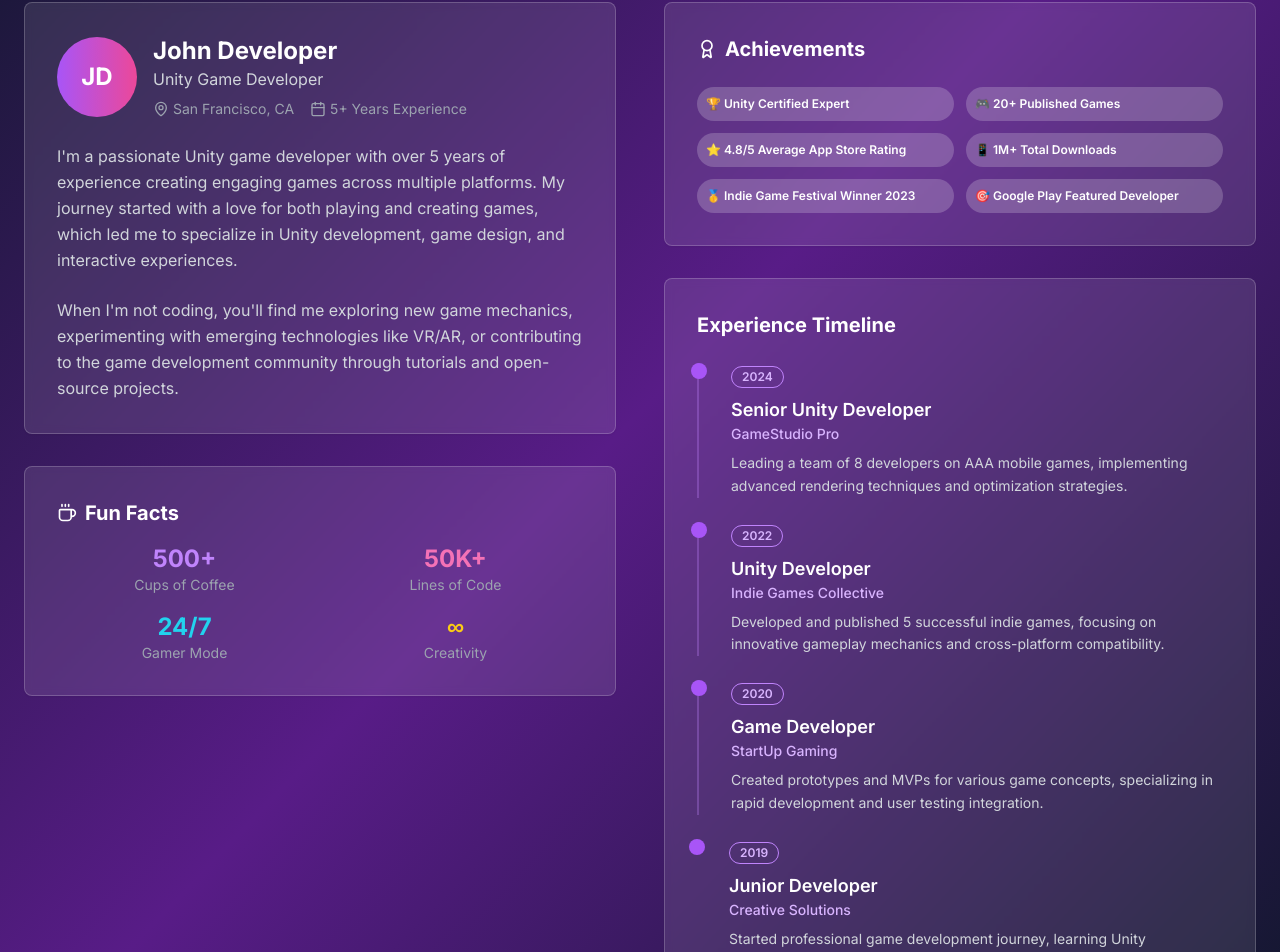
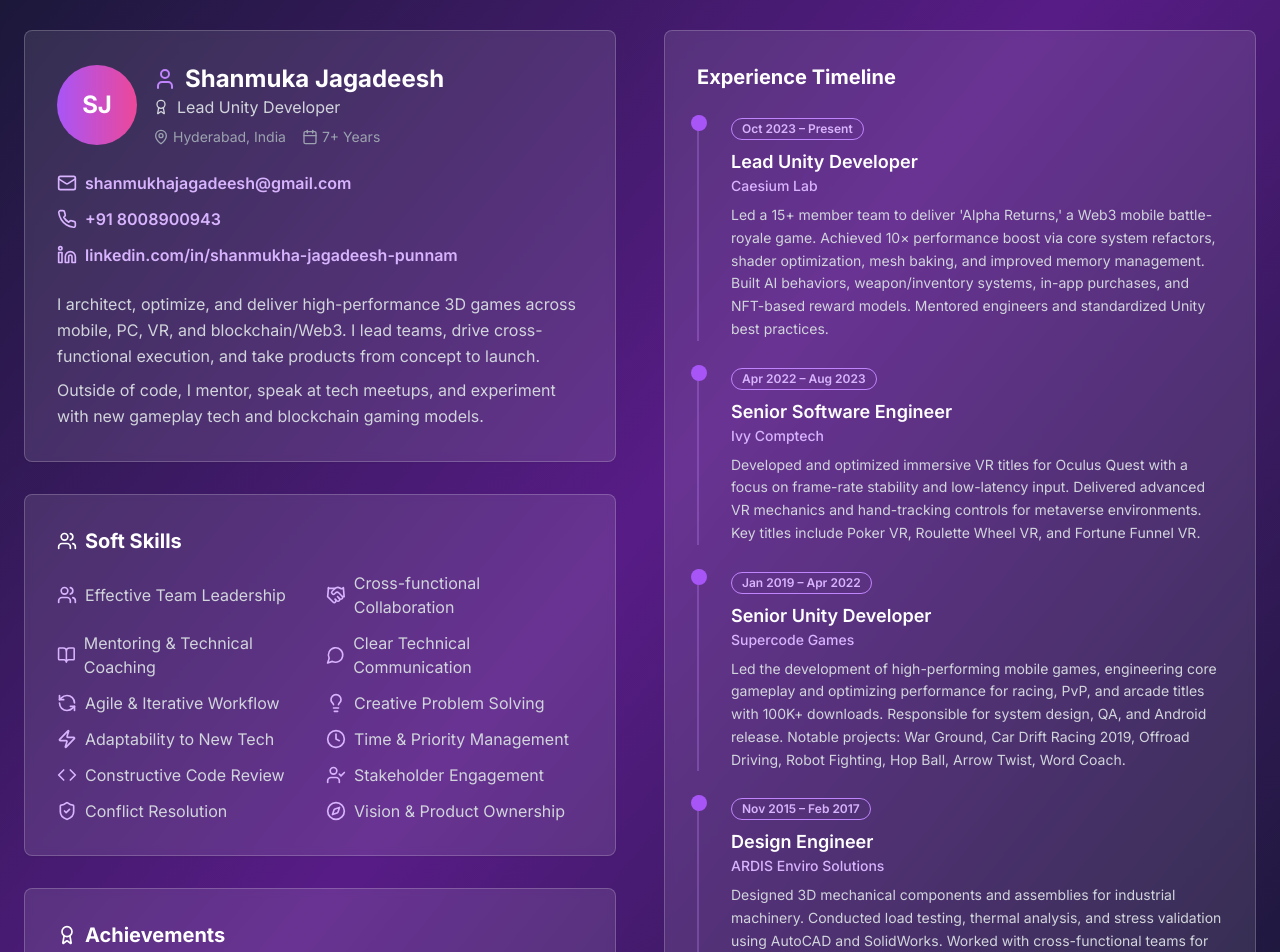
Before and after one commit to shanmukhPunnam/portfolio, a React (Vite) app: page / in a window 1280 px wide. Shown: the part 3836-4788 px from the top of the page. Built offline with nearby package versions, Linux system fonts and the light colour scheme.

Commit message:
updated about detailes

```diff
--- a/src/components/About.tsx
+++ b/src/components/About.tsx
@@ -1,44 +1,119 @@
-
 import React from 'react';
 import { Card, CardContent } from "@/components/ui/card";
 import { Badge } from "@/components/ui/badge";
-import { Calendar, MapPin, Award, Coffee } from "lucide-react";
+import {
+  Calendar,
+  MapPin,
+  Award,
+  Coffee,
+  Mail,
+  Phone,
+  User,
+  Linkedin,
+  Code,
+  Users,
+  GaugeCircle,
+  Headset,
+  Smartphone,
+  Link2,
+  Globe,
+  BookOpen,
+  MessageCircle,
+  RefreshCcw,
+  Lightbulb,
+  Zap,
+  Clock,
+  Handshake,
+  UserCheck,
+  ShieldCheck,
+  Compass,
+} from "lucide-react";
 
 const About = () => {
   const timeline = [
     {
-      year: "2024",
-      title: "Senior Unity Developer",
-      company: "GameStudio Pro",
-      description: "Leading a team of 8 developers on AAA mobile games, implementing advanced rendering techniques and optimization strategies."
+      year: "Oct 2023 – Present",
+      title: "Lead Unity Developer",
+      company: "Caesium Lab",
+      description:
+        "Led a 15+ member team to deliver 'Alpha Returns,' a Web3 mobile battle-royale game. Achieved 10× performance boost via core system refactors, shader optimization, mesh baking, and improved memory management. Built AI behaviors, weapon/inventory systems, in-app purchases, and NFT-based reward models. Mentored engineers and standardized Unity best practices.",
     },
     {
-      year: "2022",
-      title: "Unity Developer",
-      company: "Indie Games Collective",
-      description: "Developed and published 5 successful indie games, focusing on innovative gameplay mechanics and cross-platform compatibility."
+      year: "Apr 2022 – Aug 2023",
+      title: "Senior Software Engineer",
+      company: "Ivy Comptech",
+      description:
+        "Developed and optimized immersive VR titles for Oculus Quest with a focus on frame-rate stability and low-latency input. Delivered advanced VR mechanics and hand-tracking controls for metaverse environments. Key titles include Poker VR, Roulette Wheel VR, and Fortune Funnel VR.",
     },
     {
-      year: "2020",
-      title: "Game Developer",
-      company: "StartUp Gaming",
-      description: "Created prototypes and MVPs for various game concepts, specializing in rapid development and user testing integration."
+      year: "Jan 2019 – Apr 2022",
+      title: "Senior Unity Developer",
+      company: "Supercode Games",
+      description:
+        "Led the development of high-performing mobile games, engineering core gameplay and optimizing performance for racing, PvP, and arcade titles with 100K+ downloads. Responsible for system design, QA, and Android release. Notable projects: War Ground, Car Drift Racing 2019, Offroad Driving, Robot Fighting, Hop Ball, Arrow Twist, Word Coach.",
     },
     {
-      year: "2019",
-      title: "Junior Developer",
-      company: "Creative Solutions",
-      description: "Started professional game development journey, learning Unity fundamentals and contributing to educational games."
-    }
+      year: "Nov 2015 – Feb 2017",
+      title: "Design Engineer",
+      company: "ARDIS Enviro Solutions",
+      description:
+        "Designed 3D mechanical components and assemblies for industrial machinery. Conducted load testing, thermal analysis, and stress validation using AutoCAD and SolidWorks. Worked with cross-functional teams for manufacturability and product refinement.",
+    },
+    {
+      year: "2011 – 2015",
+      title: "B.Tech in Mechanical Engineering",
+      company: "Sasi Institute of Technology and Engineering (SITE)",
+      description:
+        "Completed coursework in Thermodynamics, Mechanics, CAD/CAM, and participated in technical workshops focused on fluid mechanics and automotive design.",
+    },
   ];
 
+  // Achievements array with icons
   const achievements = [
-    "🏆 Unity Certified Expert",
-    "🎮 20+ Published Games",
-    "⭐ 4.8/5 Average App Store Rating",
-    "📱 1M+ Total Downloads",
-    "🥇 Indie Game Festival Winner 2023",
-    "🎯 Google Play Featured Developer"
+    {
+      icon: <Code className="w-5 h-5 text-purple-300" />,
+      text: "Unity3D & C# Expert, 7+ Years",
+    },
+    {
+      icon: <Users className="w-5 h-5 text-purple-300" />,
+      text: "Led 15+ Person Game Dev Teams",
+    },
+    {
+      icon: <GaugeCircle className="w-5 h-5 text-purple-300" />,
+      text: "10× Performance Optimization (Alpha Returns)",
+    },
+    {
+      icon: <Headset className="w-5 h-5 text-purple-300" />,
+      text: "3 VR Games Published on Oculus Quest",
+    },
+    {
+      icon: <Smartphone className="w-5 h-5 text-purple-300" />,
+      text: "7+ Mobile Games, 100K+ Downloads Each",
+    },
+    {
+      icon: <Link2 className="w-5 h-5 text-purple-300" />,
+      text: "Proven Blockchain & NFT Integration",
+    },
+    {
+      icon: <Globe className="w-5 h-5 text-purple-300" />,
+      text: "Metaverse/AR/VR Specialist",
+    },
+  ];
+
+  // Soft skills array with icons
+  const softSkills = [
+    { icon: <Users className="w-5 h-5 text-purple-300" />, text: "Effective Team Leadership" },
+    { icon: <Handshake className="w-5 h-5 text-purple-300" />, text: "Cross-functional Collaboration" },
+    { icon: <BookOpen className="w-5 h-5 text-purple-300" />, text: "Mentoring & Technical Coaching" },
+    { icon: <MessageCircle className="w-5 h-5 text-purple-300" />, text: "Clear Technical Communication" },
+    { icon: <RefreshCcw className="w-5 h-5 text-purple-300" />, text: "Agile & Iterative Workflow" },
+    { icon: <Lightbulb className="w-5 h-5 text-purple-300" />, text: "Creative Problem Solving" },
+    { icon: <Zap className="w-5 h-5 text-purple-300" />, text: "Adaptability to New Tech" },
+    { icon: <Clock className="w-5 h-5 text-purple-300" />, text: "Time & Priority Management" },
+    { icon: <Code className="w-5 h-5 text-purple-300" />, text: "Constructive Code Review" },
+    { icon: <UserCheck className="w-5 h-5 text-purple-300" />, text: "Stakeholder Engagement" },
+    { icon: <ShieldCheck className="w-5 h-5 text-purple-300" />, text: "Conflict Resolution" },
+    { icon: <Compass className="w-5 h-5 text-purple-300" />, text: "Vision & Product Ownership" },
   ];
 
   return (
@@ -49,81 +124,97 @@ const About = () => {
             About Me
           </h2>
           <p className="text-xl text-gray-300 max-w-2xl mx-auto">
-            Passionate game developer with a mission to create memorable gaming experiences
+            Senior Unity Developer with 7+ years in real-time 3D games—specializing in performance, multiplayer, VR/AR, and Web3. Proven technical leader across mobile, PC, and XR platforms.
           </p>
         </div>
 
         <div className="grid grid-cols-1 lg:grid-cols-2 gap-12 items-start">
-          {/* Personal Info */}
+          {/* LEFT COLUMN */}
           <div className="space-y-8">
+            {/* Personal Info Card with Icons */}
             <Card className="bg-white/10 backdrop-blur-sm border-white/20 text-white">
               <CardContent className="p-8">
                 <div className="flex items-center gap-4 mb-6">
                   <div className="w-20 h-20 bg-gradient-to-r from-purple-500 to-pink-500 rounded-full flex items-center justify-center text-2xl font-bold">
-                    JD
+                    SJ
                   </div>
                   <div>
-                    <h3 className="text-2xl font-bold">John Developer</h3>
-                    <p className="text-gray-300">Unity Game Developer</p>
+                    <h3 className="text-2xl font-bold flex items-center gap-2">
+                      <User className="w-6 h-6 text-purple-400" />
+                      Shanmuka Jagadeesh
+                    </h3>
+                    <p className="text-gray-300 flex items-center gap-2">
+                      <Award className="w-4 h-4" />
+                      Lead Unity Developer
+                    </p>
                     <div className="flex items-center gap-4 mt-2 text-sm text-gray-400">
-                      <div className="flex items-center gap-1">
-                        <MapPin className="h-4 w-4" />
-                        San Francisco, CA
-                      </div>
-                      <div className="flex items-center gap-1">
-                        <Calendar className="h-4 w-4" />
-                        5+ Years Experience
-                      </div>
+                      <span className="flex items-center gap-1">
+                        <MapPin className="h-4 w-4" /> Hyderabad, India
+                      </span>
+                      <span className="flex items-center gap-1">
+                        <Calendar className="h-4 w-4" /> 7+ Years
+                      </span>
                     </div>
                   </div>
                 </div>
-
-                <p className="text-gray-300 leading-relaxed mb-6">
-                  I'm a passionate Unity game developer with over 5 years of experience creating
-                  engaging games across multiple platforms. My journey started with a love for
-                  both playing and creating games, which led me to specialize in Unity development,
-                  game design, and interactive experiences.
+                <div className="space-y-3 mb-6">
+                  <div className="flex items-center gap-2">
+                    <Mail className="w-5 h-5 text-purple-300" />
+                    <a
+                      href="mailto:shanmukhajagadeesh@gmail.com"
+                      className="text-purple-300 hover:underline font-semibold"
+                    >
+                      shanmukhajagadeesh@gmail.com
+                    </a>
+                  </div>
+                  <div className="flex items-center gap-2">
+                    <Phone className="w-5 h-5 text-purple-300" />
+                    <a
+                      href="tel:+918008900943"
+                      className="text-purple-300 hover:underline font-semibold"
+                    >
+                      +91 8008900943
+                    </a>
+                  </div>
+                  <div className="flex items-center gap-2">
+                    <Linkedin className="w-5 h-5 text-purple-300" />
+                    <a
+                      href="https://www.linkedin.com/in/shanmukha-jagadeesh-punnam/"
+                      className="text-purple-300 hover:underline font-semibold break-all"
+                      target="_blank"
+                      rel="noopener noreferrer"
+                    >
+                      linkedin.com/in/shanmukha-jagadeesh-punnam
+                    </a>
+                  </div>
+                </div>
+                <p className="text-gray-300 leading-relaxed mb-2">
+                  I architect, optimize, and deliver high-performance 3D games across mobile, PC, VR, and blockchain/Web3. I lead teams, drive cross-functional execution, and take products from concept to launch.
                 </p>
-
                 <p className="text-gray-300 leading-relaxed">
-                  When I'm not coding, you'll find me exploring new game mechanics, experimenting
-                  with emerging technologies like VR/AR, or contributing to the game development
-                  community through tutorials and open-source projects.
+                  Outside of code, I mentor, speak at tech meetups, and experiment with new gameplay tech and blockchain gaming models.
                 </p>
               </CardContent>
             </Card>
 
-            {/* Fun Facts */}
+            {/* Soft Skills */}
             <Card className="bg-white/10 backdrop-blur-sm border-white/20 text-white">
               <CardContent className="p-8">
                 <h4 className="text-xl font-bold mb-4 flex items-center gap-2">
-                  <Coffee className="h-5 w-5" />
-                  Fun Facts
+                  <Users className="h-5 w-5" />
+                  Soft Skills
                 </h4>
-                <div className="grid grid-cols-2 gap-4">
-                  <div className="text-center">
-                    <div className="text-2xl font-bold text-purple-400">500+</div>
-                    <div className="text-gray-400 text-sm">Cups of Coffee</div>
-                  </div>
-                  <div className="text-center">
-                    <div className="text-2xl font-bold text-pink-400">50K+</div>
-                    <div className="text-gray-400 text-sm">Lines of Code</div>
-                  </div>
-                  <div className="text-center">
-                    <div className="text-2xl font-bold text-cyan-400">24/7</div>
-                    <div className="text-gray-400 text-sm">Gamer Mode</div>
-                  </div>
-                  <div className="text-center">
-                    <div className="text-2xl font-bold text-yellow-400">∞</div>
-                    <div className="text-gray-400 text-sm">Creativity</div>
-                  </div>
+                <div className="grid grid-cols-1 sm:grid-cols-2 gap-3">
+                  {softSkills.map((skill, idx) => (
+                    <div key={idx} className="flex items-center gap-2">
+                      {skill.icon}
+                      <span className="text-gray-300">{skill.text}</span>
+                    </div>
+                  ))}
                 </div>
               </CardContent>
             </Card>
-          </div>
 
-          {/* Experience Timeline & Achievements */}
-          <div className="space-y-8">
             {/* Achievements */}
             <Card className="bg-white/10 backdrop-blur-sm border-white/20 text-white">
               <CardContent className="p-8">
@@ -136,15 +227,19 @@ const About = () => {
                     <Badge
                       key={index}
                       variant="secondary"
-                      className="bg-white/20 text-white hover:bg-white/30 transition-colors p-2 justify-start"
+                      className="bg-white/20 text-white hover:bg-white/30 transition-colors p-2 flex items-center gap-2"
                     >
-                      {achievement}
+                      {achievement.icon}
+                      <span>{achievement.text}</span>
                     </Badge>
                   ))}
                 </div>
               </CardContent>
             </Card>
+          </div>
 
+          {/* RIGHT COLUMN */}
+          <div>
             {/* Experience Timeline */}
             <Card className="bg-white/10 backdrop-blur-sm border-white/20 text-white">
               <CardContent className="p-8">
```
